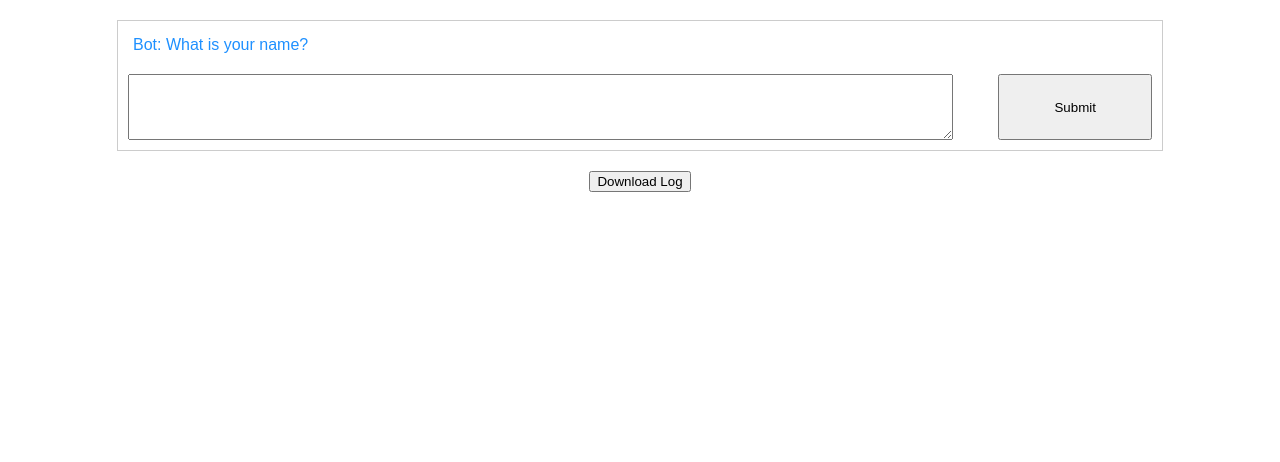
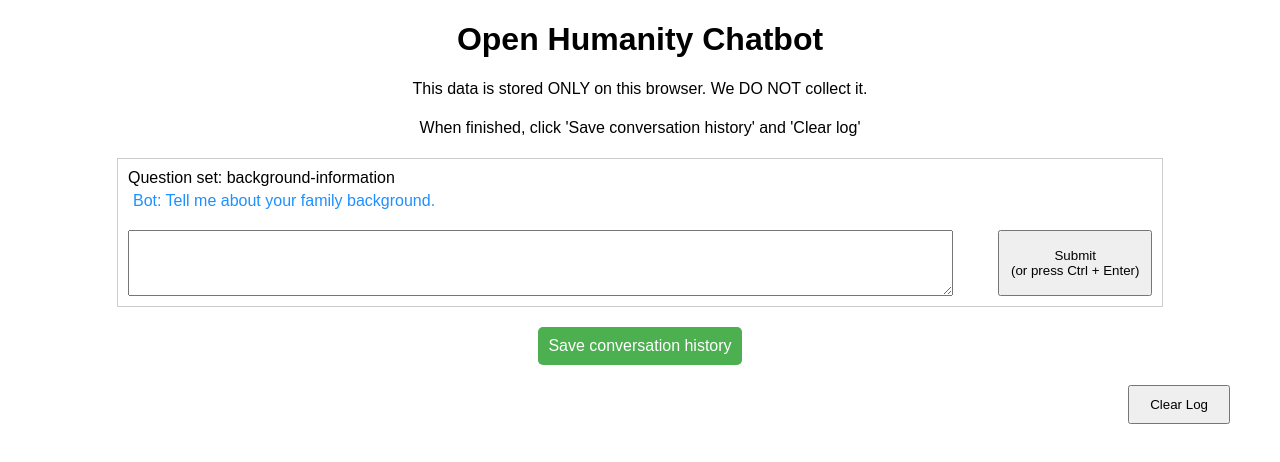
Before and after one commit to Gogolian/open-humanity, a plain HTML site: page index.html in a window 1280 px wide. Drawn offline with Linux system fonts and the light colour scheme.

Commit message:
Update. Working chatbot

```diff
--- /dev/null
+++ b/chatbot.js
@@ -0,0 +1,103 @@
+import { saveChatLog, loadChatLog } from './storage.js';
+import { getQuestions } from './questions.js';
+
+
+export default class Chatbot {
+  constructor(question_set) {
+    this.question_set = question_set
+    this.chatLog = document.getElementById('chat-log');
+    this.userInput = document.getElementById('user-input');
+    this.submitBtn = document.getElementById('submit-btn');
+    this.downloadLogBtn = document.getElementById('download-log');
+    this.questionSetDisplay = document.getElementById('question-set');
+    this.currentQuestionIndex = 0;
+  }
+
+  async init() {
+    this.questionSetDisplay.innerText = `Question set: ${this.question_set}`
+
+    this.questions = await getQuestions(this.question_set);
+    console.log('%c >>> chatbot:20 - this.questions\n', 'color: magenta; font-weight: bold;', this.questions);
+
+    this.submitBtn.addEventListener('click', this.handleUserAnswer.bind(this));
+    this.downloadLogBtn.addEventListener('click', this.downloadChatLog.bind(this));
+    this.userInput.addEventListener('keydown', this.handleKeyDown.bind(this));
+
+    this.clearLogBtn = document.getElementById('clear-log');
+    this.clearLogBtn.addEventListener('click', this.clearLocalStorageLog.bind(this));
+
+    const chatLogData = loadChatLog();
+    console.log('%c >>> chatbot:30 - chatLogData\n', 'color: magenta; font-weight: bold;', chatLogData);
+
+    chatLogData.forEach(chatMessage => {
+      this.appendChatMessage(chatMessage.sender, chatMessage.message, false);
+    });
+
+    if (!chatLogData?.length) {
+        this.askQuestion();
+    }
+  }
+
+  clearLocalStorageLog() {
+    saveChatLog('[]');
+    this.chatLog.innerHTML = '';
+  }
+
+  handleKeyDown(event) {
+    if (event.ctrlKey && event.key === 'Enter') {
+      this.handleUserAnswer();
+    }
+  }
+
+  askQuestion() {
+    if (this.currentQuestionIndex < this.questions.length) {
+      const question = this.questions[this.currentQuestionIndex];
+      this.appendChatMessage('bot', question);
+    } else {
+      this.appendChatMessage('bot', 'Thank you for answering all the questions!');
+    }
+  }
+
+  handleUserAnswer() {
+    const answer = this.userInput.value.trim();
+    if (answer === '') return;
+
+    this.appendChatMessage('user', answer);
+    this.userInput.value = '';
+
+    this.currentQuestionIndex++;
+    this.askQuestion();
+  }
+
+  appendChatMessage(sender, message) {
+    const messageElement = document.createElement('div');
+    messageElement.classList.add(sender);
+    messageElement.innerText = sender === 'bot' ? `Bot: ${message}` : `You: ${message}`;
+    this.chatLog.appendChild(messageElement);
+
+    setTimeout(() => {
+        // Save the chat log to localStorage
+        const messageObj = { sender, message };
+        const currentLog = loadChatLog();
+        currentLog.push(messageObj);
+        saveChatLog(currentLog);
+    }, 500)
+
+    // Scroll to the latest message
+    this.chatLog.scrollTop = this.chatLog.scrollHeight;
+  }
+
+
+  downloadChatLog() {
+    const chatLogText = this.chatLog.innerText;
+    const blob = new Blob([chatLogText], { type: 'text/plain;charset=utf-8' });
+    const a = document.createElement('a');
+    a.href = URL.createObjectURL(blob);
+    a.download = this.question_set + '-answers-' + new Date() + '.txt';
+    a.style.display = 'none';
+    document.body.appendChild(a);
+    a.click();
+    document.body.removeChild(a);
+  }
+
+}
--- a/index.html
+++ b/index.html
@@ -3,18 +3,25 @@
 <head>
   <meta charset="UTF-8">
   <meta name="viewport" content="width=device-width, initial-scale=1.0">
-  <title>Chatbot</title>
+  <title>Open Humanity Chatbot</title>
   <link rel="stylesheet" href="style.css">
 </head>
 <body>
+  <div id="header">
+    <h1>Open Humanity Chatbot</h1>
+    <h4>This data is stored ONLY on this browser. We DO NOT collect it.</h4>
+    <h4>When finished, click 'Save conversation history' and 'Clear log'</h4>
+  </div>
   <div id="chat-container">
+    <div id="question-set"></div>
     <div id="chat-log"></div>
     <div id="chat-input">
       <textarea id="user-input" rows="4" cols="50"></textarea>
-      <button id="submit-btn">Submit</button>
+      <button id="submit-btn">Submit<br/>(or press Ctrl + Enter)</button>
     </div>
   </div>
-  <button id="download-log">Download Log</button>
-  <script src="main.js"></script>
+  <button id="download-log">Save conversation history</button>
+  <button id="clear-log">Clear Log</button>
+  <script type="module" src="main.js"></script>
 </body>
 </html>
--- a/main.js
+++ b/main.js
@@ -1,67 +1,6 @@
-// Define the questions to be asked by the chatbot
-const questions = [
-    'What is your name?',
-    'What is your favorite color?',
-    'What is your favorite food?'
-  ];
-  let currentQuestionIndex = 0;
+import Chatbot from './chatbot.js';
 
-  // Get DOM elements
-  const chatLog = document.getElementById('chat-log');
-  const userInput = document.getElementById('user-input');
-  const submitBtn = document.getElementById('submit-btn');
-  const downloadLogBtn = document.getElementById('download-log');
-
-  // Load previous chat log from localStorage if it exists
-  if (localStorage.getItem('chatLog')) {
-    chatLog.innerHTML = localStorage.getItem('chatLog');
-  }
-
-  // Ask the first question
-  askQuestion();
-
-  // Add event listeners
-  submitBtn.addEventListener('click', handleUserAnswer);
-  downloadLogBtn.addEventListener('click', downloadChatLog);
-
-  function askQuestion() {
-    if (currentQuestionIndex < questions.length) {
-      const question = questions[currentQuestionIndex];
-      appendChatMessage('bot', question);
-    } else {
-      appendChatMessage('bot', 'Thank you for answering all the questions!');
-    }
-  }
-
-  function handleUserAnswer() {
-    const answer = userInput.value.trim();
-    if (answer === '') return;
-
-    appendChatMessage('user', answer);
-    userInput.value = '';
-
-    currentQuestionIndex++;
-    askQuestion();
-  }
-
-  function appendChatMessage(sender, message) {
-    const messageElement = document.createElement('div');
-    messageElement.classList.add(sender);
-    messageElement.innerText = sender === 'bot' ? `Bot: ${message}` : `You: ${message}`;
-    chatLog.appendChild(messageElement);
-
-    // Save the chat log to localStorage
-    localStorage.setItem('chatLog', chatLog.innerHTML);
-  }
-
-  function downloadChatLog() {
-    const chatLogText = chatLog.innerText;
-    const blob = new Blob([chatLogText], { type: 'text/plain;charset=utf-8' });
-    const a = document.createElement('a');
-    a.href = URL.createObjectURL(blob);
-    a.download = 'chat_log.txt';
-    a.style.display = 'none';
-    document.body.appendChild(a);
-    a.click();
-    document.body.removeChild(a);
-  }
+document.addEventListener('DOMContentLoaded', () => {
+  const chatbot = new Chatbot('background-information');
+  chatbot.init();
+});
--- /dev/null
+++ b/questions.js
@@ -0,0 +1,12 @@
+import backgroundInformationQuestions from './questions/background-information.js';
+
+export async function getQuestions(question_set) {
+
+  switch (question_set) {
+    case 'background-information':
+      return backgroundInformationQuestions;
+    default:
+      return [];
+  }
+
+}
--- /dev/null
+++ b/questions/background-information.js
@@ -0,0 +1,14 @@
+const backgroundInformationQuestions = [
+    "Tell me about your family background.",
+    "How would you describe your upbringing?",
+    "What was your relationship like with your parents and siblings?",
+    "Where did you grow up, and how did that influence you?",
+    "What schools did you attend and what were your favorite subjects?",
+    "Describe your work history and what you've learned from your experiences.",
+    "What are your hobbies and interests?",
+    "How do you spend your free time?",
+    "Can you share a significant life event that has shaped who you are today?",
+    "What challenges have you faced, and how have you overcome them?"
+  ];
+
+  export default backgroundInformationQuestions;
--- /dev/null
+++ b/storage.js
@@ -0,0 +1,13 @@
+export function saveChatLog(chatLog) {
+    const jsonChatLog = JSON.stringify(chatLog);
+    localStorage.setItem('chatLog', jsonChatLog);
+  }
+
+  export function loadChatLog() {
+    const jsonChatLog = localStorage.getItem('chatLog') || '"[]"';
+
+    if(jsonChatLog.trim() === `"[]"`)
+      return []
+
+    return JSON.parse(jsonChatLog)
+  }
--- a/style.css
+++ b/style.css
@@ -2,6 +2,14 @@ body {
     font-family: Arial, sans-serif;
     margin: 0;
     padding: 0;
+  }
+
+  #header{
+    text-align: center;
+  }
+
+  #header h4{
+    font-weight: normal;
   }
 
   #chat-container {
@@ -34,6 +42,25 @@ body {
   button#download-log {
     display: block;
     margin: 20px auto;
+    padding: 10px;
+    border-radius: 5px;
+    border: none;
+    background-color: #4caf50;
+    color: #fff;
+    font-size: 16px;
+    cursor: pointer;
+    transition: background-color 0.3s ease;
+  }
+
+  button#download-log:hover {
+    background-color: #3e8e41;
+  }
+
+  button#clear-log {
+    display: block;
+    margin-right: 50px;
+    margin-left: auto;
+    padding: 10px 20px;
   }
 
   .bot, .user {
```
Also changed, not shown: question_candidates/life/001-three-things-that-matters.txt (renamed from questions/life/001-three-things-that-matters.txt), 5 other files.
